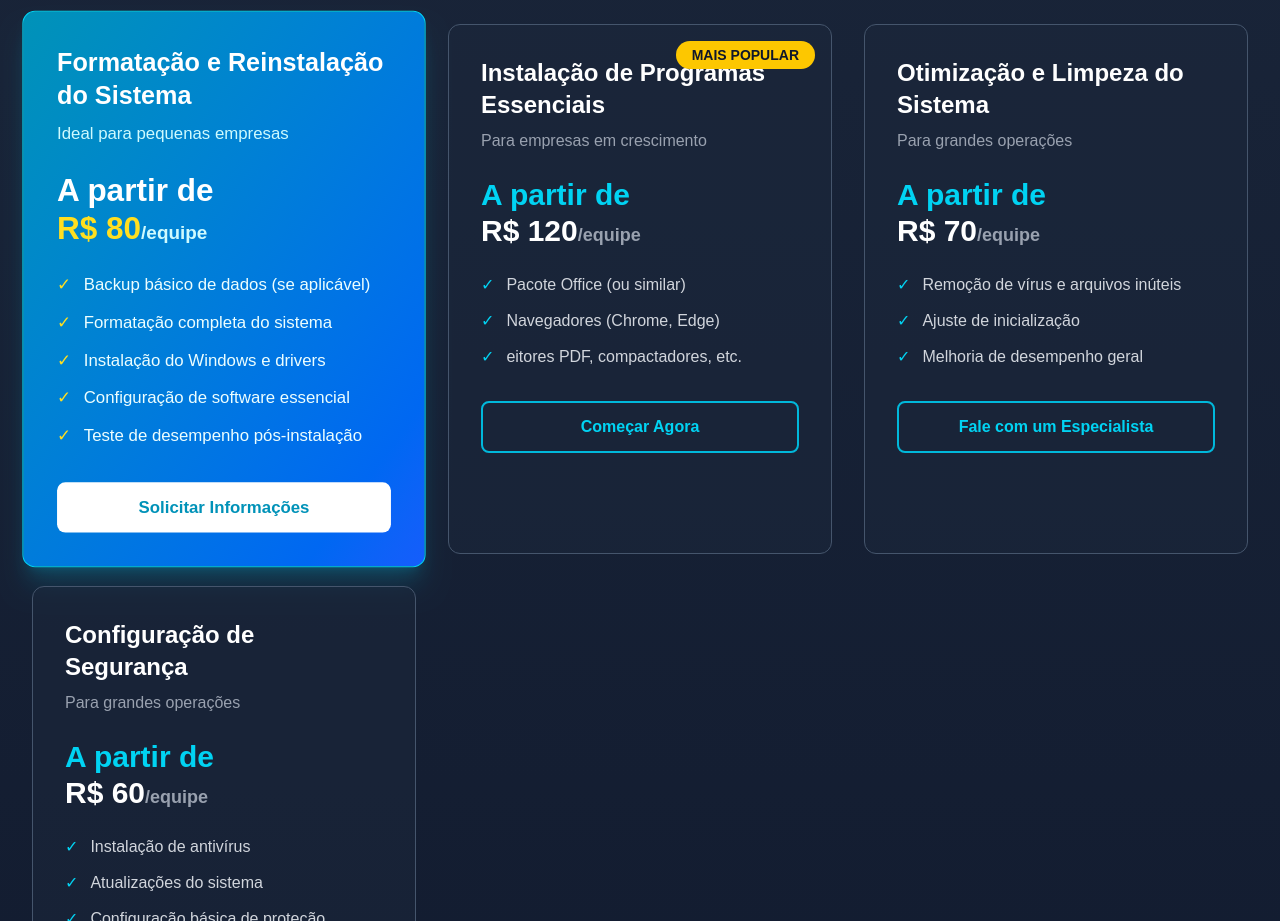
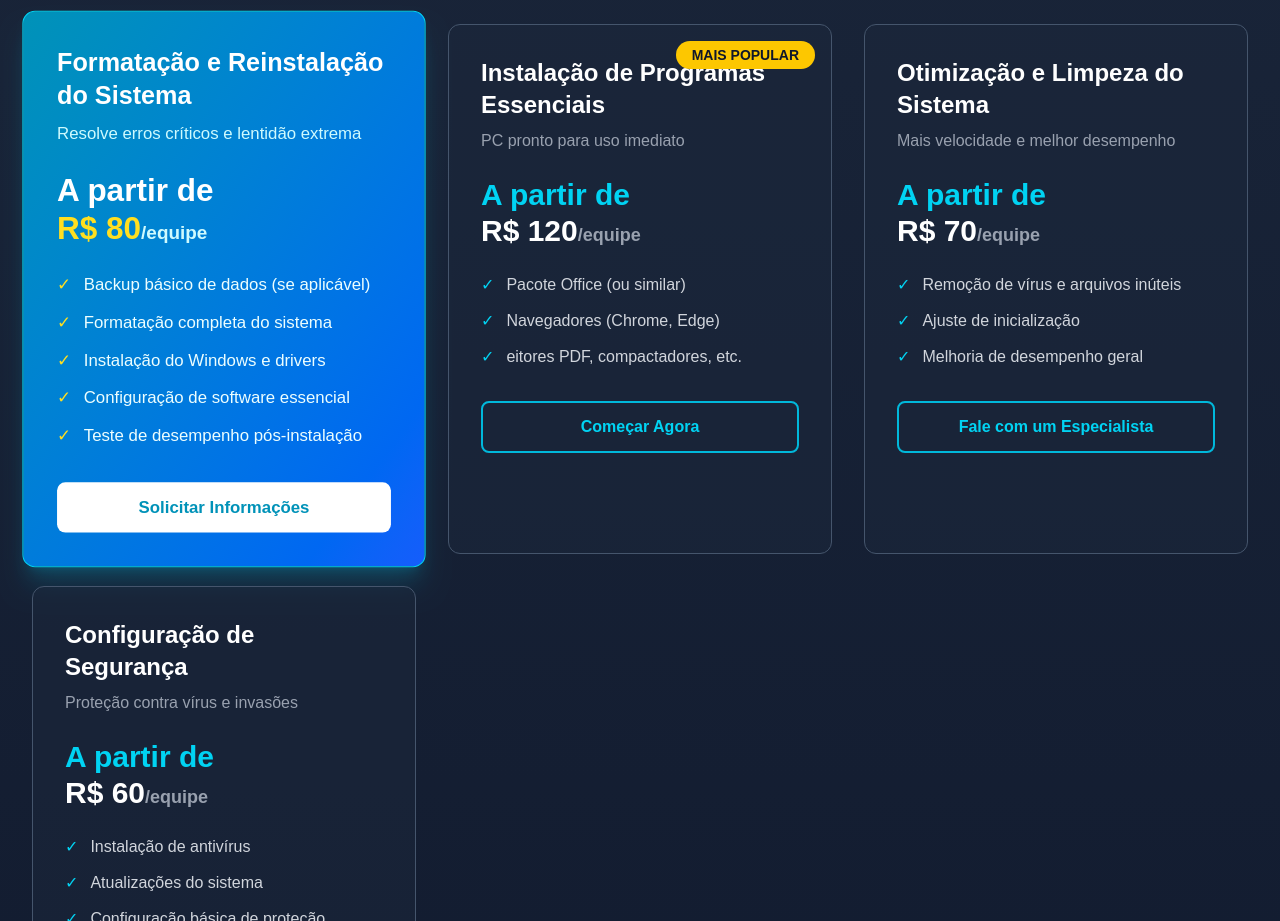
Before and after one commit to yoepo2026-alt/pavonsolucoes, a Next.js app: page /informatica in a window 1280 px wide. Shown: the part 3240-4161 px from the top of the page. Built offline with nearby package versions, Linux system fonts and the light colour scheme.

Commit message:
Cambiando subtitulos

```diff
--- a/app/informatica/page.tsx
+++ b/app/informatica/page.tsx
@@ -88,7 +88,7 @@ const informaticaServices = [
 const informaticaPricing = [
   {
     name: 'Formatação e Reinstalação do Sistema',
-    subtitle: 'Ideal para pequenas empresas',
+    subtitle: 'Resolve erros críticos e lentidão extrema',
     price: 'R$ 80',
     priceLabel: '/equipe',
     features: [
@@ -103,7 +103,7 @@ const informaticaPricing = [
   },
   {
     name: 'Instalação de Programas Essenciais',
-    subtitle: 'Para empresas em crescimento',
+    subtitle: 'PC pronto para uso imediato',
     price: 'R$ 120',
     priceLabel: '/equipe',
     features: [
@@ -116,7 +116,7 @@ const informaticaPricing = [
    },
   {
     name: 'Otimização e Limpeza do Sistema',
-    subtitle: 'Para grandes operações',
+    subtitle: 'Mais velocidade e melhor desempenho',
     price: 'R$ 70',
     priceLabel: '/equipe',
     features: [
@@ -128,7 +128,7 @@ const informaticaPricing = [
   },
     {
     name: 'Configuração de Segurança',
-    subtitle: 'Para grandes operações',
+    subtitle: 'Proteção contra vírus e invasões',
     price: 'R$ 60',
     priceLabel: '/equipe',
      features: [
```
